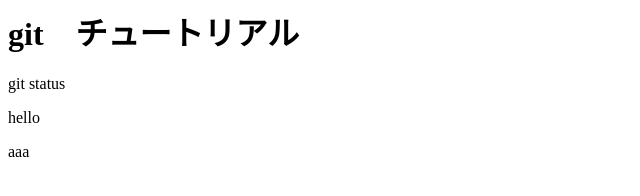
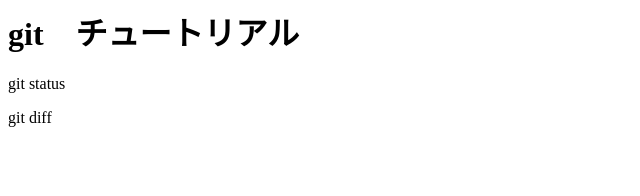
Before and after one commit to Sota-Yamamoto/git_tutorial, a plain HTML site: page index.html in a window 1280 px wide. Shown: the full height of the page, 0-640 px from the left. Drawn offline with Linux system fonts and the light colour scheme.

Commit message:
diffを追記

```diff
--- a/index.html
+++ b/index.html
@@ -1,4 +1,3 @@
 <h1>git　チュートリアル</h1>
 <p>git status</p>
-<p>hello</p>
-<p>aaa</p>
+<p>git diff</p>
```
